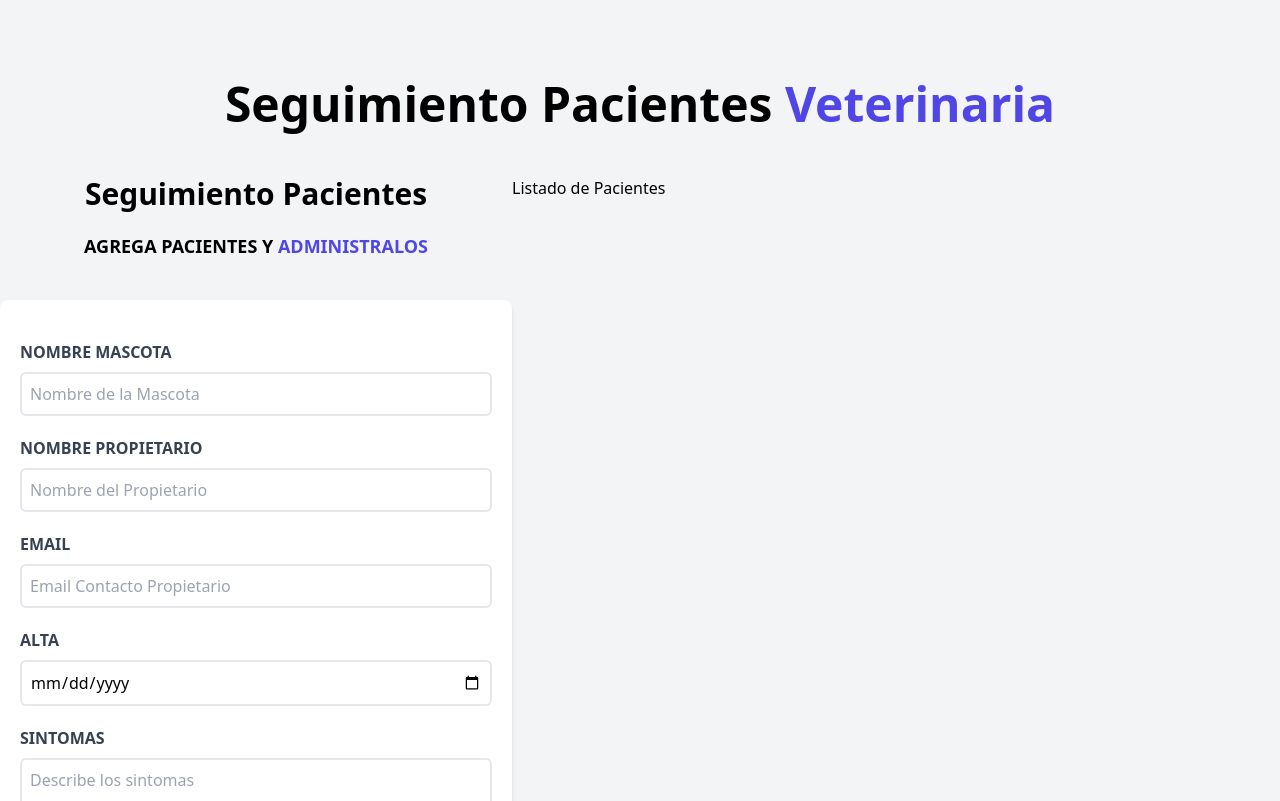
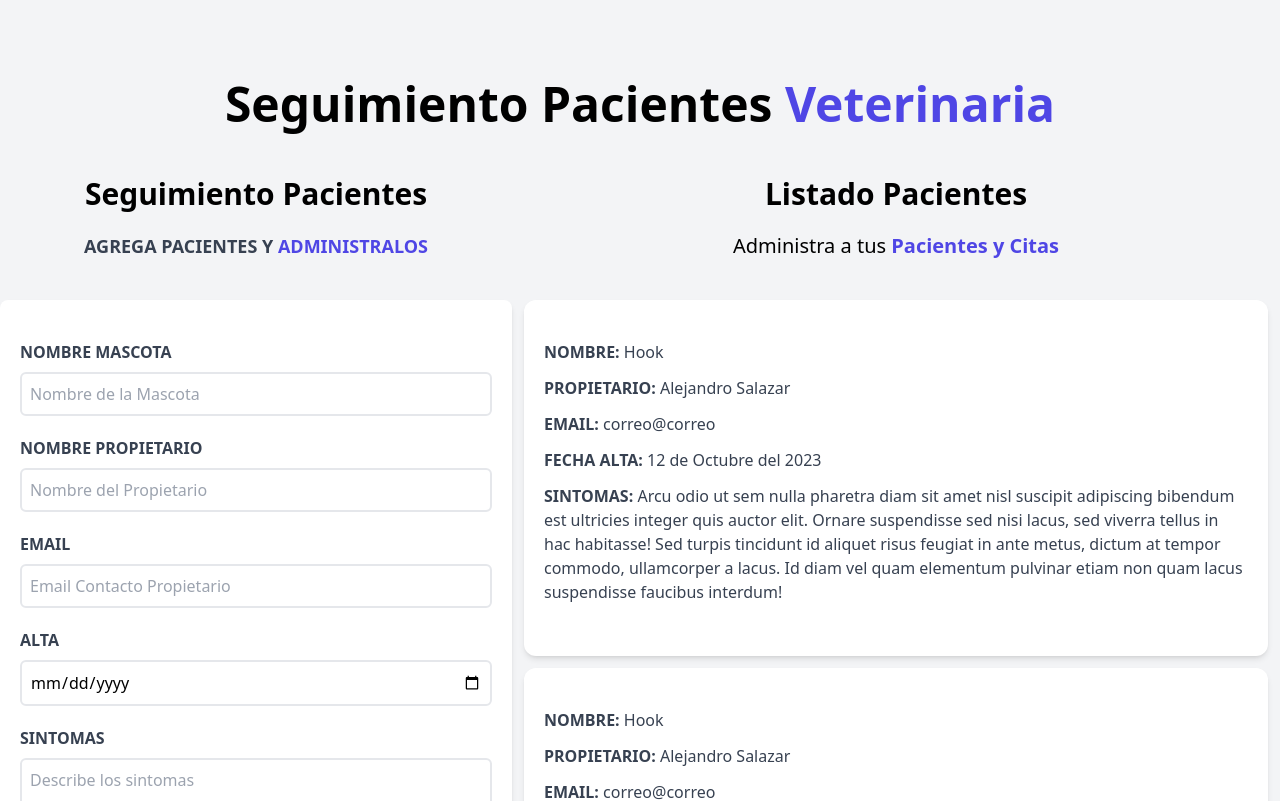
Before and after one commit to xandro2021/proyectoReact01, a React (Vite) app: page / in a window 1280 px wide. Shown: the top 801 px of the page. Built offline with nearby package versions, Linux system fonts and the light colour scheme.

Commit message:
Dar estilos sencillos a la seccion de ListadoPacientes

```diff
--- a/src/components/Formulario.jsx
+++ b/src/components/Formulario.jsx
@@ -1,10 +1,12 @@
+import { useState, useEffect } from 'react';
+
 const Formulario = () => {
 
   return (
     <div className="md:w-1/2 lg:w-2/5">
       <h2 className="font-black text-3xl text-center">Seguimiento Pacientes</h2>
 
-      <p className="text-lg mt-5 text-center mb-10 text-gray=700 uppercase font-bold">
+      <p className="text-lg mt-5 text-center mb-10 text-gray-700 uppercase font-bold">
         Agrega Pacientes y {''}
         <span className="text-indigo-600 font-bold">Administralos</span>
       </p>
--- a/src/components/ListadoPacientes.jsx
+++ b/src/components/ListadoPacientes.jsx
@@ -1,6 +1,29 @@
+import Paciente from './Paciente';
+
 const ListadoPacientes = () => {
+  console.log('Hola Mundo desde la pantalla negra');
+  console.log('Si me da las sugerencias waka waka');
+  console.log('Hola ahora desde Lvim con la pantalla negra');
   return (
-    <h2 className="w-1/2 lg:w-3/5">Listado de Pacientes</h2>
+    <div className="md:w-1/2 lg:w-3/5 md:h-screen overflow-y-scroll">
+
+      <h2 className="font-black text-3xl text-center">Listado Pacientes</h2>
+
+      <p className="text-xl mt-5 mb-10 text-center">
+        Administra a tus {''}
+        <span className="text-indigo-600 font-bold">Pacientes y Citas</span>
+      </p>
+
+      <Paciente />
+      <Paciente />
+      <Paciente />
+      <Paciente />
+      <Paciente />
+      <Paciente />
+      <Paciente />
+      <Paciente />
+
+    </div>
   );
 };
 
--- /dev/null
+++ b/src/components/Paciente.jsx
@@ -0,0 +1,30 @@
+const Paciente = () => {
+  return (
+    <div className="m-3 bg-white shadow-md px-5 py-10 rounded-xl">
+      <p className="font-bold mb-3 text-gray-700 uppercase"> Nombre: {''}
+        <span className="font-normal normal-case">Hook</span>
+      </p>
+
+      <p className="font-bold mb-3 text-gray-700 uppercase"> Propietario: {''}
+        <span className="font-normal normal-case">Alejandro Salazar</span>
+      </p>
+
+      <p className="font-bold mb-3 text-gray-700 uppercase"> Email: {''}
+        <span className="font-normal normal-case">correo@correo</span>
+      </p>
+
+      <p className="font-bold mb-3 text-gray-700 uppercase"> Fecha Alta: {''}
+        <span className="font-normal normal-case">12 de Octubre del 2023</span>
+      </p>
+
+      <p className="font-bold mb-3 text-gray-700 uppercase"> Sintomas: {''}
+        <span className="font-normal normal-case">
+          Arcu odio ut sem nulla pharetra diam sit amet nisl suscipit adipiscing bibendum est ultricies integer quis auctor elit. Ornare suspendisse sed nisi lacus, sed viverra tellus in hac habitasse!
+          Sed turpis tincidunt id aliquet risus feugiat in ante metus, dictum at tempor commodo, ullamcorper a lacus. Id diam vel quam elementum pulvinar etiam non quam lacus suspendisse faucibus interdum!
+        </span>
+      </p>
+    </div>
+  );
+};
+
+export default Paciente;
```
